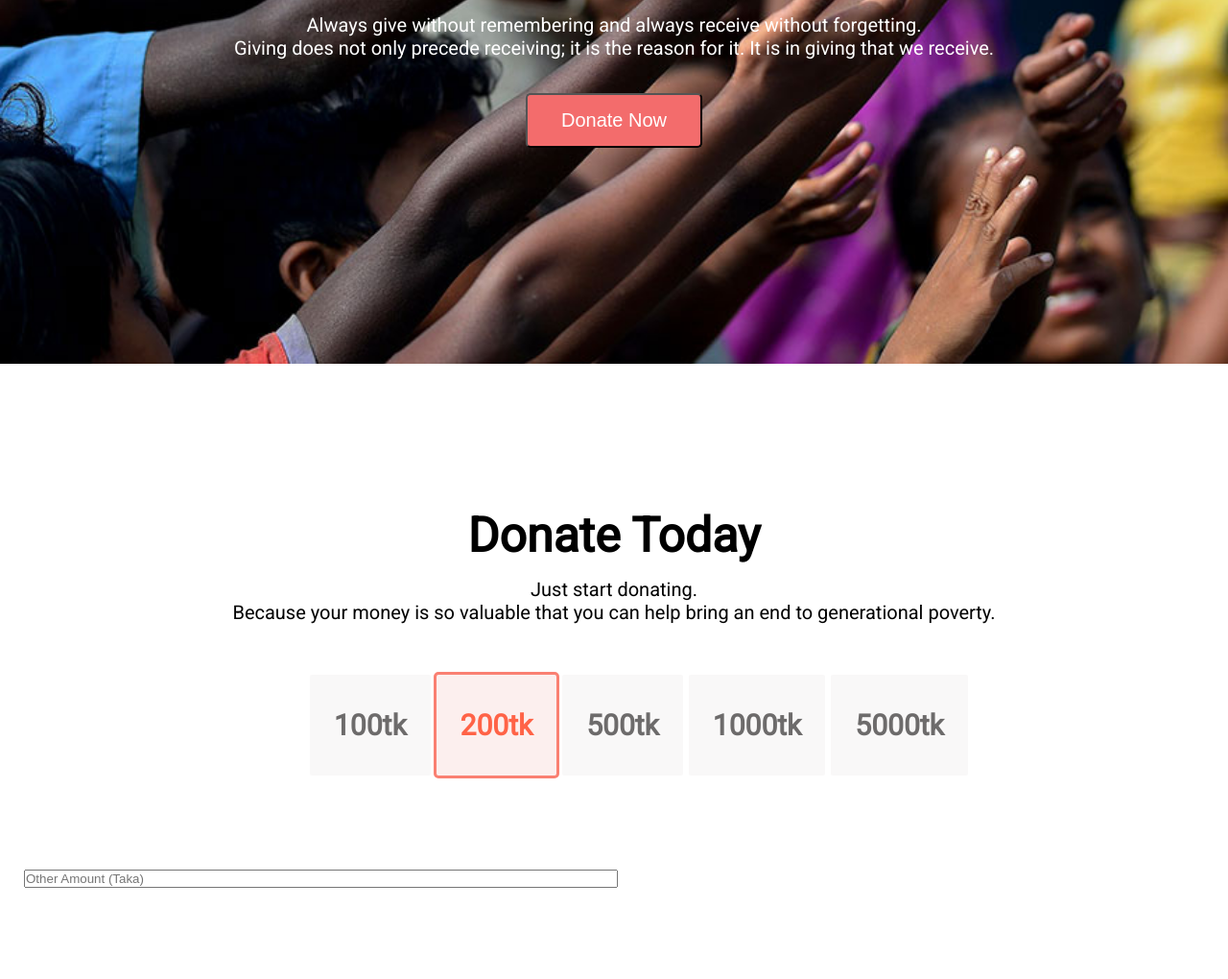
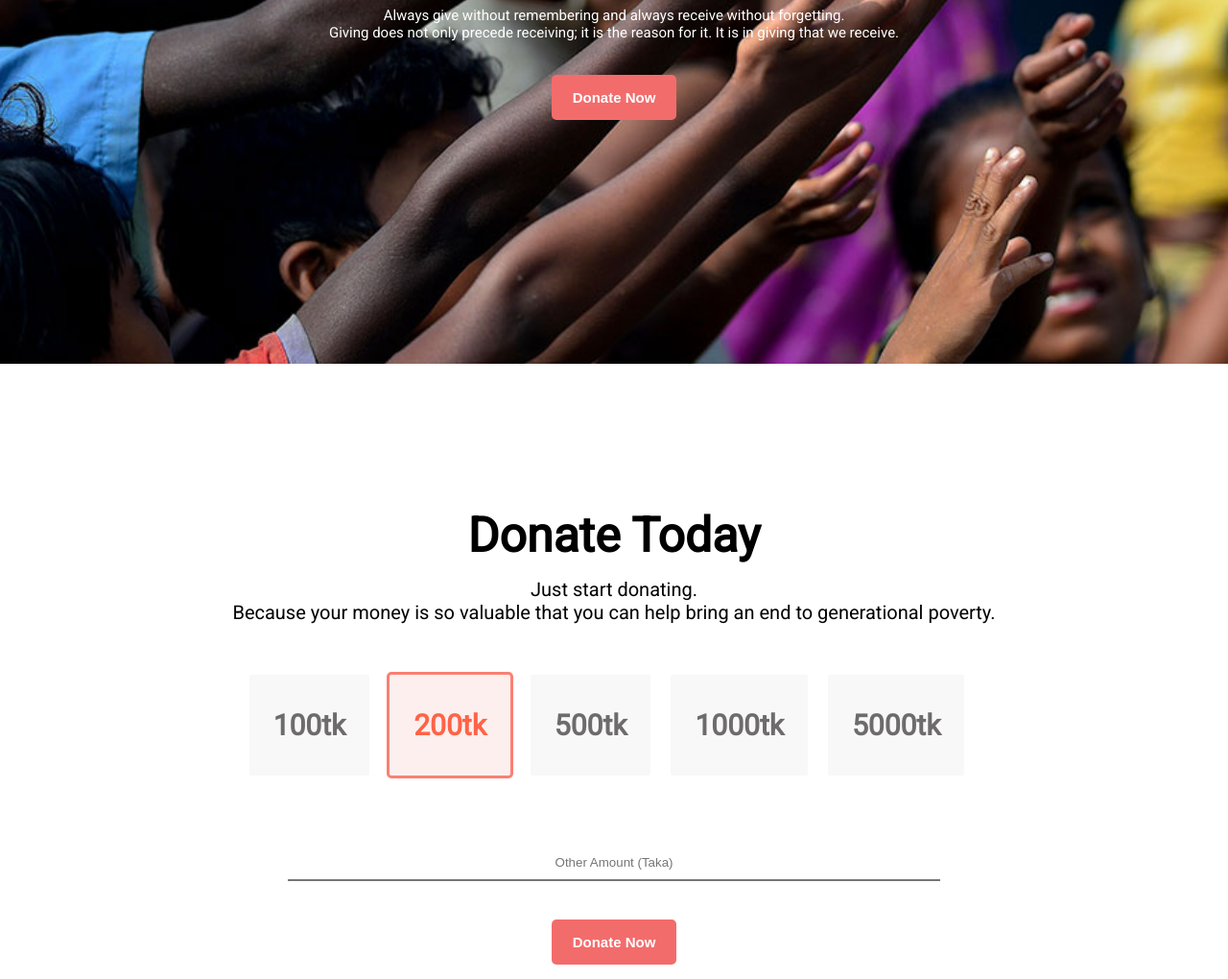
Before and after one commit to SalmanUsSakib/Donate---me, a plain HTML site: page index.html in a window 1280 px wide. Shown: the part 421-1441 px from the top of the page at 96% size. Before the commit the page ends 1371 px from the top, so only its background shows below. Drawn offline with Linux system fonts and the light colour scheme.

Commit message:
donate amount commit

```diff
--- a/index.html
+++ b/index.html
@@ -13,6 +13,7 @@
     />
     <link rel="stylesheet" href="style.css" />
   </head>
+
   <body>
     <section class="Cover-image">
       <div class="Cover-image-text">
@@ -25,7 +26,7 @@
           Giving does not only precede receiving; it is the reason for it. It is
           in giving that we receive.
         </p>
-        <button class="cover-btn">Donate Now</button>
+        <button class="bttn">Donate Now</button>
       </div>
     </section>
     <section class="donate-amount">
@@ -36,15 +37,18 @@
         generational poverty.
       </p>
       <div class="amount">
-        <li id="amount1">100tk</li>
-        <li id="amount2">200tk</li>
-        <li id="amount3">500tk</li>
-        <li id="amount4">1000tk</li>
-        <li id="amount5">5000tk</li>
+        <li id="amount1" class="same">100tk</li>
+        <li id="amount2" class="same">200tk</li>
+        <li id="amount3" class="same">500tk</li>
+        <li id="amount4" class="same">1000tk</li>
+        <li id="amount5" class="same">5000tk</li>
       </div>
       <div class="amount-input">
         <input type="text" name="" id="" placeholder="Other Amount (Taka)" />
       </div>
+      <div>
+        <button class="bttn">Donate Now</button>
+      </div>
     </section>
   </body>
 </html>
--- a/style.css
+++ b/style.css
@@ -1,10 +1,13 @@
 body {
   font-family: "Roboto", sans-serif;
+  overflow-x: hidden;
 }
+
 * {
   margin: 0%;
   padding: 0%;
 }
+
 .Cover-image {
   width: 100vw;
   height: 100vh;
@@ -14,6 +17,7 @@ body {
   background-size: cover;
   margin-bottom: 150px;
 }
+
 .Cover-image-text {
   color: white;
   width: 100%;
@@ -23,41 +27,49 @@ body {
   flex-direction: column;
   align-items: center;
 }
+
 .title {
-  font-size: 70px;
+  font-size: 55px;
   margin: 10px;
 }
+
 .text1 {
-  font-size: 20px;
+  font-size: 15px;
   text-align: center;
   margin: 20px;
 }
-.cover-btn {
-  padding: 15px 35px;
+
+.bttn {
+  padding: 15px 22px;
   background-color: rgb(243, 108, 108);
   margin: 15px;
   border-radius: 5px;
-  font-size: 20px;
+  font-size: 15px;
+  font-weight: 650;
   color: white;
+  border-style: none;
 }
+
 .donate-amount {
   text-align: center;
 }
+
 h1 {
   font-size: 50px;
   text-align: center;
   margin-bottom: 15px;
 }
+
 p {
   font-size: 20px;
   text-align: center;
   margin-bottom: 50px;
 }
+
 .amount {
   color: rgb(109, 107, 107);
   display: flex;
   justify-content: center;
-  justify-content: space-between;
   list-style: none;
   font-size: 30px;
   width: 50%;
@@ -65,12 +77,18 @@ p {
   font-weight: bold;
   margin-bottom: 70px;
 }
+
+.same {
+  margin-right: 15px;
+}
+
 #amount1 {
   border: 3px solid white;
   padding: 35px 25px;
   border-radius: 5px;
   background-color: rgba(246, 243, 243, 0.605);
 }
+
 #amount2 {
   border: 3px solid salmon;
   padding: 35px 25px;
@@ -78,30 +96,40 @@ p {
   background-color: rgb(252, 239, 238);
   color: tomato;
 }
+
 #amount3 {
   border: 3px solid white;
   padding: 35px 25px;
   border-radius: 5px;
   background-color: rgba(246, 243, 243, 0.605);
 }
+
 #amount4 {
   border: 3px solid white;
   padding: 35px 25px;
   border-radius: 5px;
   background-color: rgba(246, 243, 243, 0.605);
 }
+
 #amount5 {
   border: 3px solid white;
   padding: 35px 25px;
   border-radius: 5px;
   background-color: rgba(246, 243, 243, 0.605);
 }
+
+.amount-input {
+  width: 100%;
+}
+
 .amount-input input {
-  display: flex;
-  justify-content: center;
   width: 50%;
+  margin: 0 auto;
+  padding: 10px 20px;
+  margin-bottom: 25px;
+  border-top: none;
+  border-left: none;
+  border-right: none;
+  text-align: center;
+  cursor: pointer;
 }
-.amount-input {
-  margin-top: 40px;
-  padding: 25px;
-}
```
